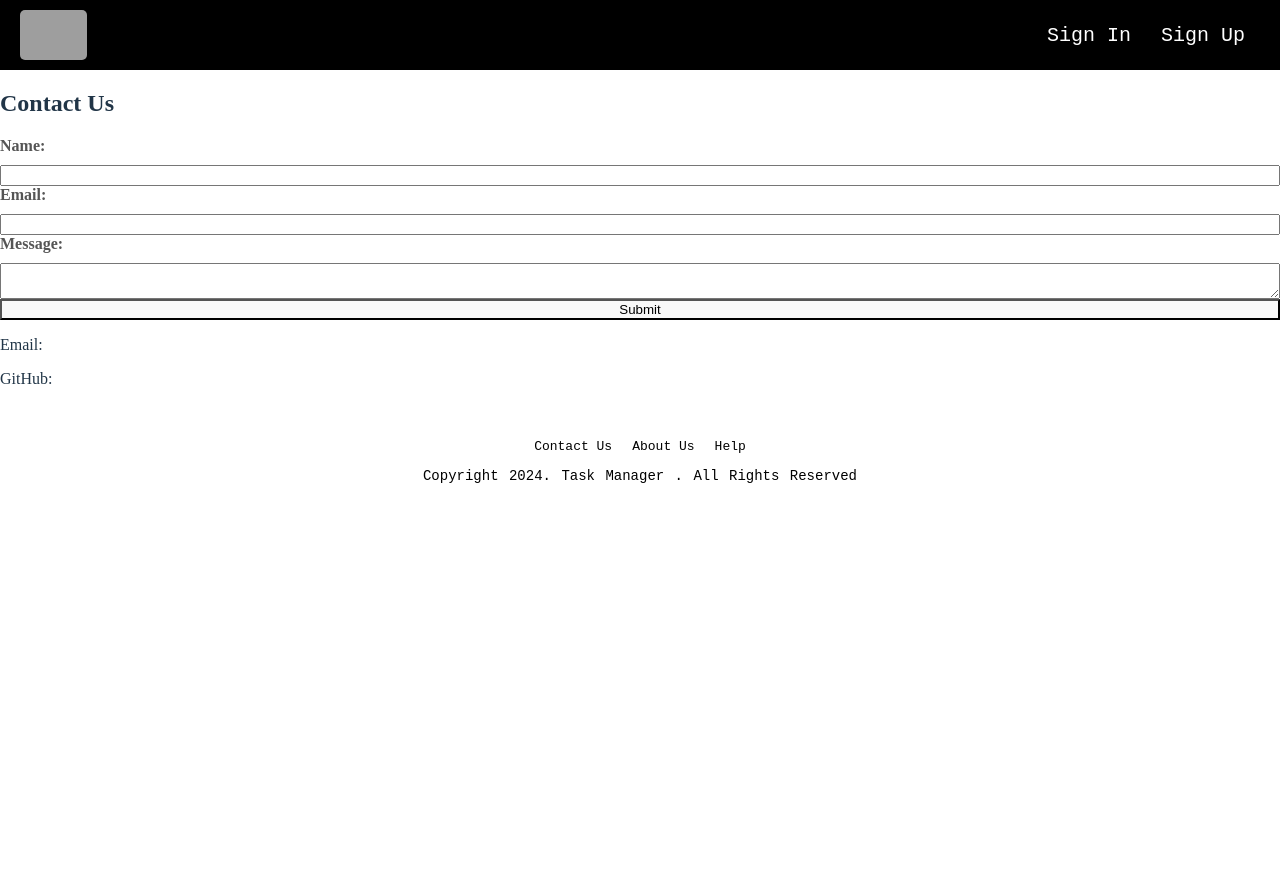
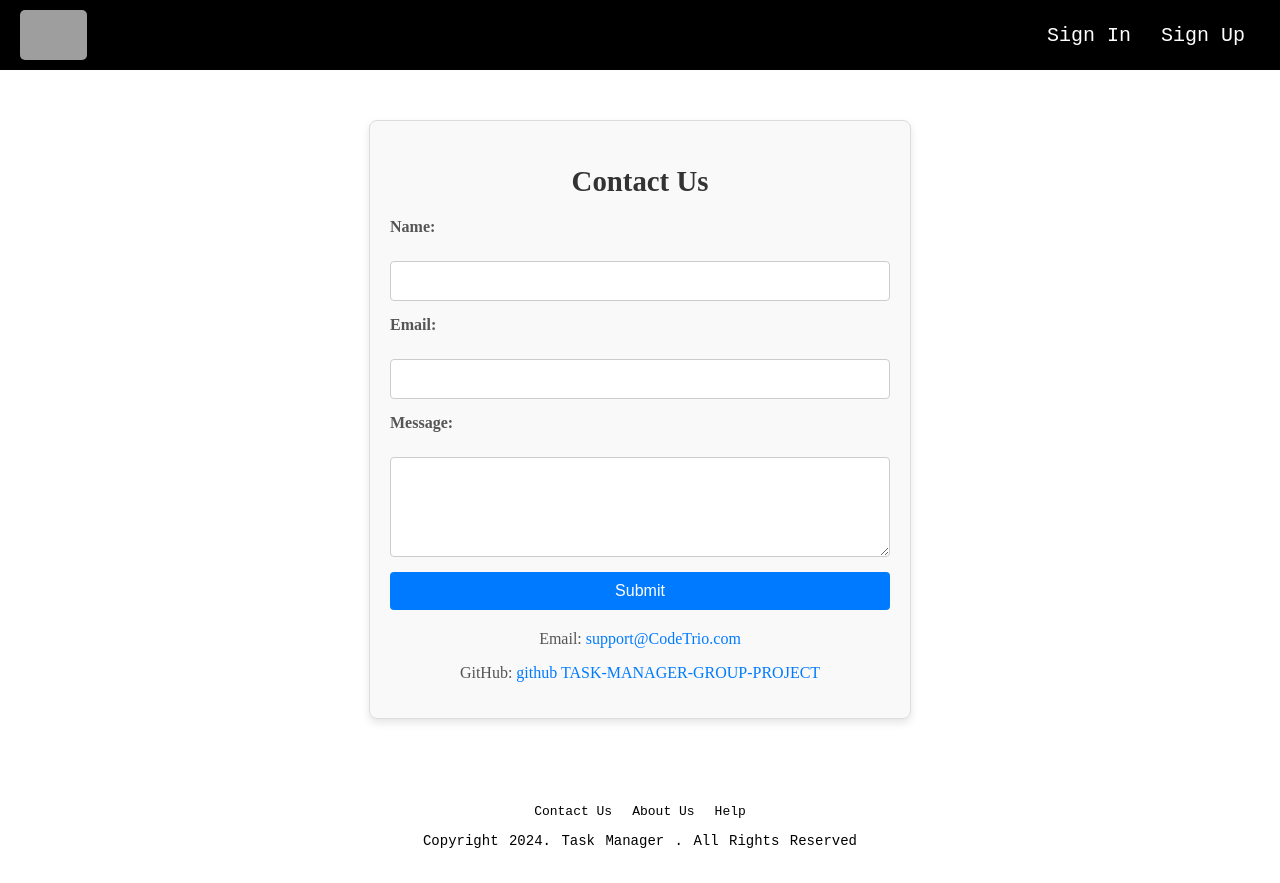
Before and after one commit to AliHussain-arch/TASK-MANAGER, a React (Vite) app in the folder FRONTEND/: page /contact in a window 1280 px wide. Before the commit the page ends 800 px from the top, so only its background shows below. Built offline with nearby package versions, Linux system fonts and the light colour scheme; no server answers; grey boxes are pictures that could not be loaded.

Commit message:
add CSS for contact.jsx

```diff
--- a/FRONTEND/src/components/Contact/contact.css
+++ b/FRONTEND/src/components/Contact/contact.css
@@ -0,0 +1,72 @@
+.contact-card {
+    max-width: 500px;
+    margin: 50px auto;
+    padding: 20px;
+    border: 1px solid #ddd;
+    border-radius: 8px;
+    box-shadow: 0 4px 8px rgba(0, 0, 0, 0.1);
+    background-color: #f9f9f9;
+  }
+
+  .contact-card h2 {
+    font-size: 1.8em;
+    margin-bottom: 20px;
+    color: #333;
+    text-align: center;
+  }
+
+  .contact-card form {
+    display: flex;
+    flex-direction: column;
+    gap: 15px;
+    margin-bottom: 20px;
+  }
+
+  .contact-card label {
+    font-size: 1em;
+    color: #555;
+  }
+
+  .contact-card input,
+  .contact-card textarea {
+    padding: 10px;
+    font-size: 1em;
+    border: 1px solid #ccc;
+    border-radius: 4px;
+    width: 100%;
+    box-sizing: border-box;
+  }
+
+  .contact-card textarea {
+    resize: vertical;
+    height: 100px;
+  }
+
+  .contact-card button {
+    padding: 10px 20px;
+    font-size: 1em;
+    background-color: #007bff;
+    color: white;
+    border: none;
+    border-radius: 4px;
+    cursor: pointer;
+  }
+
+  .contact-card button:hover {
+    background-color: #0056b3;
+  }
+
+  .contact-card p {
+    font-size: 1em;
+    color: #555;
+    text-align: center;
+  }
+
+  .contact-card a {
+    color: #007bff;
+    text-decoration: none;
+  }
+
+  .contact-card a:hover {
+    text-decoration: underline;
+  }
```
